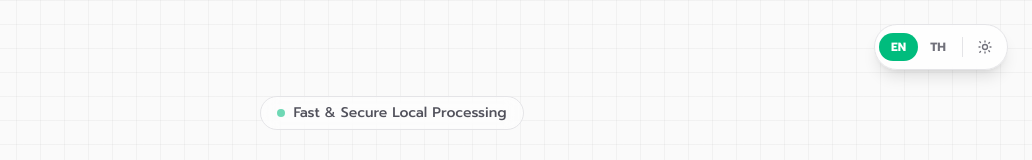
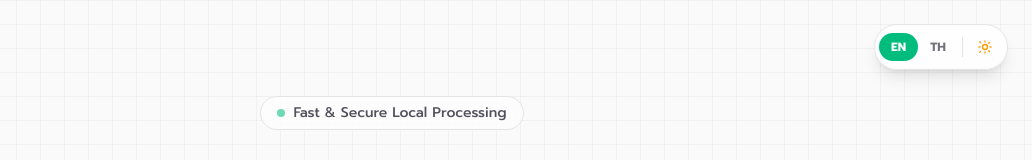
Before and after one commit to Thanagrid/Smart-Photo-Compression, a Next.js app: page / in a window 1280 px wide. Both pictures are taken after a click on the button "Toggle theme". Shown: the top 160 px of the page, without its empty margins (248-1280 px from the left). Built offline with nearby package versions, Linux system fonts and the light colour scheme.

Commit message:
feat: Add One-Click Dark/Light Theme Toggle with Micro-animation

```diff
--- a/feature/theme/ThemeSwitcher.tsx
+++ b/feature/theme/ThemeSwitcher.tsx
@@ -1,41 +1,91 @@
 "use client";
 
 import { useTheme } from "./ThemeContext";
+import { useEffect, useState } from "react";
 
 export function ThemeSwitcher() {
   const { theme, setTheme } = useTheme();
+  const [isAnimating, setIsAnimating] = useState(false);
+  const [displayTheme, setDisplayTheme] = useState(theme);
 
   const cycle = () => {
-    if (theme === "system") setTheme("light");
-    else if (theme === "light") setTheme("dark");
-    else setTheme("system");
+    if (isAnimating) return;
+    setIsAnimating(true);
+    setTimeout(() => {
+      const next = theme === "system" ? "light" : theme === "light" ? "dark" : "system";
+      setTheme(next);
+      setDisplayTheme(next);
+      setIsAnimating(false);
+    }, 200);
   };
+
+  useEffect(() => {
+    setDisplayTheme(theme);
+  }, [theme]);
 
   return (
     <button
       onClick={cycle}
       aria-label="Toggle theme"
-      className="w-9 h-9 flex items-center justify-center rounded-full text-zinc-500 dark:text-zinc-400 hover:text-zinc-800 dark:hover:text-zinc-200 hover:bg-zinc-200/60 dark:hover:bg-zinc-800/60 transition-colors"
+      title={`Theme: ${theme} — click to cycle`}
+      className="relative w-9 h-9 flex items-center justify-center rounded-full text-zinc-500 dark:text-zinc-400 hover:text-zinc-800 dark:hover:text-zinc-200 hover:bg-zinc-200/60 dark:hover:bg-zinc-800/60 transition-colors overflow-hidden"
     >
-      {theme === "dark" && (
-        /* Moon */
-        <svg className="w-4 h-4" fill="none" viewBox="0 0 24 24" stroke="currentColor" strokeWidth={2}>
-          <path strokeLinecap="round" strokeLinejoin="round" d="M21.752 15.002A9.718 9.718 0 0112.003 21c-5.385 0-9.75-4.365-9.75-9.75 0-4.128 2.565-7.658 6.188-9.079a.75.75 0 01.964.96 7.5 7.5 0 0010.392 10.392.75.75 0 01.955.479z" />
-        </svg>
-      )}
-      {theme === "light" && (
-        /* Sun */
-        <svg className="w-4 h-4" fill="none" viewBox="0 0 24 24" stroke="currentColor" strokeWidth={2}>
-          <path strokeLinecap="round" strokeLinejoin="round" d="M12 3v1.5M12 19.5V21M4.219 4.219l1.061 1.061M17.72 17.72l1.06 1.06M3 12h1.5M19.5 12H21M4.219 19.781l1.061-1.061M17.72 6.28l1.06-1.06" />
+      {/* ☀️ Sun – Light */}
+      <span
+        className="absolute inset-0 flex items-center justify-center transition-all duration-300 ease-in-out"
+        style={{
+          opacity: displayTheme === "light" ? 1 : 0,
+          transform:
+            displayTheme === "light"
+              ? isAnimating
+                ? "rotate(90deg) scale(0)"
+                : "rotate(0deg) scale(1)"
+              : "rotate(-90deg) scale(0)",
+        }}
+      >
+        <svg className="w-4 h-4 text-amber-500" fill="none" viewBox="0 0 24 24" stroke="currentColor" strokeWidth={2}>
+          <path strokeLinecap="round" strokeLinejoin="round"
+            d="M12 3v1.5M12 19.5V21M4.219 4.219l1.061 1.061M17.72 17.72l1.06 1.06M3 12h1.5M19.5 12H21M4.219 19.781l1.061-1.061M17.72 6.28l1.06-1.06" />
           <circle cx="12" cy="12" r="3.75" />
         </svg>
-      )}
-      {theme === "system" && (
-        /* Monitor */
+      </span>
+
+      {/* 🌙 Moon – Dark */}
+      <span
+        className="absolute inset-0 flex items-center justify-center transition-all duration-300 ease-in-out"
+        style={{
+          opacity: displayTheme === "dark" ? 1 : 0,
+          transform:
+            displayTheme === "dark"
+              ? isAnimating
+                ? "rotate(-90deg) scale(0)"
+                : "rotate(0deg) scale(1)"
+              : "rotate(90deg) scale(0)",
+        }}
+      >
+        <svg className="w-4 h-4 text-indigo-400" fill="currentColor" viewBox="0 0 24 24">
+          <path d="M21.752 15.002A9.718 9.718 0 0112.003 21c-5.385 0-9.75-4.365-9.75-9.75 0-4.128 2.565-7.658 6.188-9.079a.75.75 0 01.964.96 7.5 7.5 0 0010.392 10.392.75.75 0 01.955.479z" />
+        </svg>
+      </span>
+
+      {/* 🖥️ Monitor – System */}
+      <span
+        className="absolute inset-0 flex items-center justify-center transition-all duration-300 ease-in-out"
+        style={{
+          opacity: displayTheme === "system" ? 1 : 0,
+          transform:
+            displayTheme === "system"
+              ? isAnimating
+                ? "scale(0)"
+                : "scale(1)"
+              : "scale(0)",
+        }}
+      >
         <svg className="w-4 h-4" fill="none" viewBox="0 0 24 24" stroke="currentColor" strokeWidth={2}>
-          <path strokeLinecap="round" strokeLinejoin="round" d="M9 17.25v1.007a3 3 0 01-.879 2.122L7.5 21h9l-.621-.621A3 3 0 0115 18.257V17.25m6-12V15a2.25 2.25 0 01-2.25 2.25H5.25A2.25 2.25 0 013 15V5.25A2.25 2.25 0 015.25 3h13.5A2.25 2.25 0 0121 5.25z" />
+          <path strokeLinecap="round" strokeLinejoin="round"
+            d="M9 17.25v1.007a3 3 0 01-.879 2.122L7.5 21h9l-.621-.621A3 3 0 0115 18.257V17.25m6-12V15a2.25 2.25 0 01-2.25 2.25H5.25A2.25 2.25 0 013 15V5.25A2.25 2.25 0 015.25 3h13.5A2.25 2.25 0 0121 5.25z" />
         </svg>
-      )}
+      </span>
     </button>
   );
 }
```
